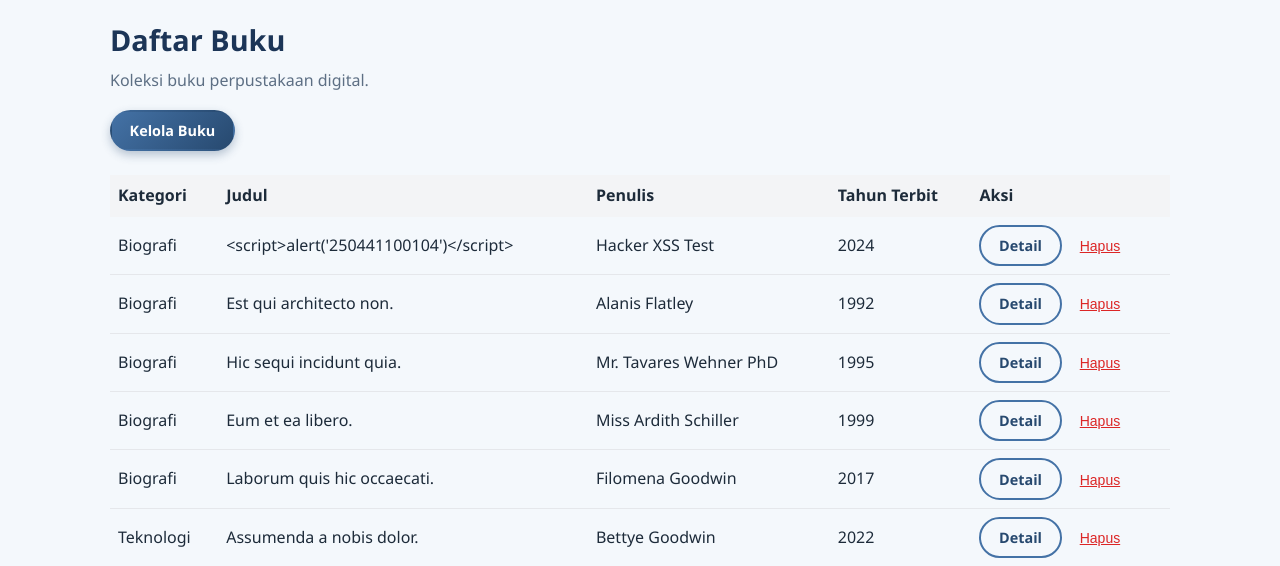
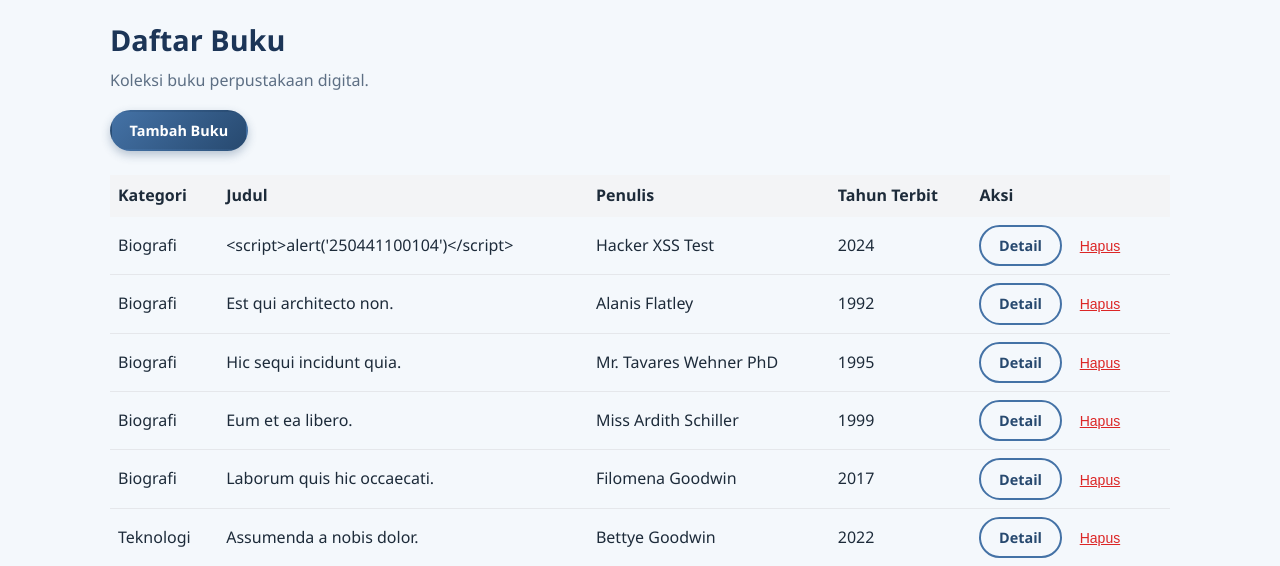
Before and after one commit to ferdinata1903-prog/perpustakaan_si, a Laravel app: page /buku in a window 1280 px wide. Shown: the part 223-789 px from the top of the page. Run offline with Laravel 12, Linux system fonts and the light colour scheme; a user stored in the database is signed in; data comes from the database, SQL or seed files in the repository; style sheets or scripts are compiled from the project's sources.

Commit message:
Soal 3: Sentralisasi otorisasi pengelolaan buku menggunakan Gate kelola-buku

```diff
--- a/app/Http/Controllers/BukuController.php
+++ b/app/Http/Controllers/BukuController.php
@@ -59,4 +59,9 @@ class BukuController extends Controller
     {
         return view('buku.kelola');
     }
+
+    public function create()
+    {
+        return view('buku.kelola');
+    }
 }
--- a/app/Providers/AppServiceProvider.php
+++ b/app/Providers/AppServiceProvider.php
@@ -2,6 +2,8 @@
 
 namespace App\Providers;
 
+use App\Models\User;
+use Illuminate\Support\Facades\Gate;
 use Illuminate\Support\ServiceProvider;
 
 class AppServiceProvider extends ServiceProvider
@@ -19,6 +21,9 @@ class AppServiceProvider extends ServiceProvider
      */
     public function boot(): void
     {
-        //
+        // Gate kelola-buku: hanya izinkan role admin dan petugas
+        Gate::define('kelola-buku', function (User $user) {
+            return $user->hasRole(['admin', 'petugas']);
+        });
     }
 }
--- a/resources/views/admin/dashboard.blade.php
+++ b/resources/views/admin/dashboard.blade.php
@@ -27,7 +27,7 @@
             @can('kelola role pengguna')
                 <a href="{{ route('admin.users.index') }}" class="px-4 py-2 bg-gray-800 text-white rounded">Kelola Pengguna dan Role</a>
             @endcan
-            @can('kelola data buku')
+            @can('kelola-buku')
                 <a href="{{ route('buku.kelola') }}" class="px-4 py-2 bg-gray-800 text-white rounded">Kelola Buku</a>
             @endcan
             @can('kelola peminjaman')
--- a/resources/views/buku/index.blade.php
+++ b/resources/views/buku/index.blade.php
@@ -12,8 +12,8 @@
         </div>
     @endif
 
-    @can('kelola data buku')
-        <p><a href="{{ route('buku.kelola') }}" class="btn btn-sm">Kelola Buku</a></p>
+    @can('kelola-buku')
+        <p><a href="{{ route('buku.create') }}" class="btn btn-sm">Tambah Buku</a></p>
     @endcan
 
     <table id="tabel-buku" style="width:100%; margin-top:1.5rem; border-collapse: collapse;">
@@ -35,7 +35,7 @@
                     <td style="padding: 8px;">{{ $buku['tahun'] }}</td>
                     <td style="padding: 8px;">
                         <a href="{{ route('buku.show', $buku['id']) }}" class="btn btn-outline btn-sm">Detail</a>
-                        @can('kelola data buku')
+                        @can('kelola-buku')
                             <form action="{{ route('buku.destroy', $buku['id']) }}" method="POST" style="display: inline-block; margin-left: 8px;" onsubmit="return confirm('Yakin ingin menghapus buku ini?')">
                                 @csrf
                                 @method('DELETE')
--- a/resources/views/layouts/library.blade.php
+++ b/resources/views/layouts/library.blade.php
@@ -26,8 +26,8 @@
     <div class="container">
         <a href="{{ route('home') }}" class="{{ request()->routeIs('home') ? 'active' : '' }}">Beranda</a>
         <a href="{{ route('buku.index') }}" class="{{ request()->routeIs('buku.*') ? 'active' : '' }}">Daftar Buku</a>
-        @can('kelola data buku')
-        <a href="{{ route('buku.kelola') }}" class="{{ request()->routeIs('buku.kelola') ? 'active' : '' }}">Kelola Buku</a>
+        @can('kelola-buku')
+        <a href="{{ route('buku.kelola') }}" class="{{ request()->routeIs('buku.kelola', 'buku.create') ? 'active' : '' }}">Kelola Buku</a>
         @endcan
 
         <div class="nav-auth">
--- a/resources/views/petugas/dashboard.blade.php
+++ b/resources/views/petugas/dashboard.blade.php
@@ -20,7 +20,7 @@
         </div>
 
         <div class="mt-6 flex flex-wrap gap-3">
-            @can('kelola data buku')
+            @can('kelola-buku')
                 <a href="{{ route('buku.kelola') }}" class="px-4 py-2 bg-gray-800 text-white rounded">Kelola Buku</a>
             @endcan
             @can('kelola peminjaman')
--- a/routes/api.php
+++ b/routes/api.php
@@ -12,8 +12,8 @@ Route::middleware(['web', 'auth', 'permission:lihat daftar buku'])->group(functi
     Route::get('/buku/{id}', [BukuController::class, 'show'])->name('api.buku.show');
 });
 
-// Tambah, ubah, hapus buku: permission "kelola data buku"
-Route::middleware(['web', 'auth', 'permission:kelola data buku'])->group(function () {
+// Tambah, ubah, hapus buku: Gate kelola-buku
+Route::middleware(['web', 'auth', 'can:kelola-buku'])->group(function () {
     Route::post('/buku', [BukuController::class, 'store'])->name('api.buku.store');
     Route::put('/buku/{id}', [BukuController::class, 'update'])->name('api.buku.update');
     Route::delete('/buku/{id}', [BukuController::class, 'destroy'])->name('api.buku.destroy');
--- a/routes/web.php
+++ b/routes/web.php
@@ -25,7 +25,8 @@ Route::middleware('auth')->group(function () {
     Route::get('/buku-cari', [BukuController::class, 'cari'])->name('buku.cari');
 
     // A3: Hapus buku aman menggunakan method DELETE
-    Route::delete('/buku/{buku}', [BukuController::class, 'destroy'])->name('buku.destroy');
+    Route::delete('/buku/{buku}', [BukuController::class, 'destroy'])
+        ->middleware('can:kelola-buku')->name('buku.destroy');
 
     // A4: Detail peminjaman tanpa pemeriksaan pemilik (IDOR)
     Route::get('/peminjaman/{id}', [PeminjamanController::class, 'show'])->name('peminjaman.show');
@@ -33,6 +34,8 @@ Route::middleware('auth')->group(function () {
     // Daftar dan detail buku: semua role
     Route::get('/buku', [BukuController::class, 'index'])
         ->middleware('permission:lihat daftar buku')->name('buku.index');
+    Route::get('/buku/create', [BukuController::class, 'create'])
+        ->middleware('can:kelola-buku')->name('buku.create');
     Route::get('/buku/{id}', [BukuController::class, 'show'])
         ->middleware('permission:lihat daftar buku')->name('buku.show');
 
@@ -40,9 +43,9 @@ Route::middleware('auth')->group(function () {
     Route::post('/buku/{id}/pinjam', [PeminjamanSayaController::class, 'ajukan'])
         ->middleware('permission:mengajukan peminjaman buku')->name('buku.pinjam');
 
-    // Pengelolaan buku: admin dan petugas
+    // Pengelolaan buku: admin dan petugas via Gate kelola-buku
     Route::get('/kelola/buku', [BukuController::class, 'kelola'])
-        ->middleware('permission:kelola data buku')->name('buku.kelola');
+        ->middleware('can:kelola-buku')->name('buku.kelola');
 
     // Profil milik sendiri
     Route::get('/profile', [ProfileController::class, 'edit'])
```
Also changed, not shown: resources/views/layouts/navigation.blade.php (+4 -4 lines).
